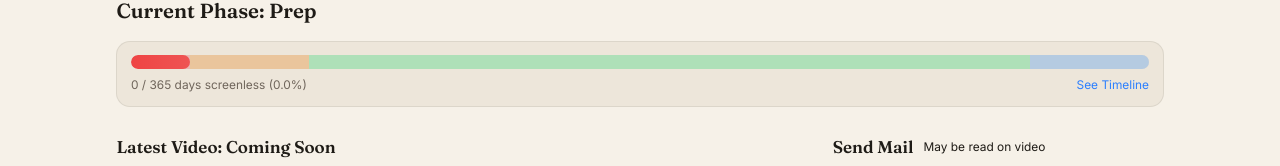
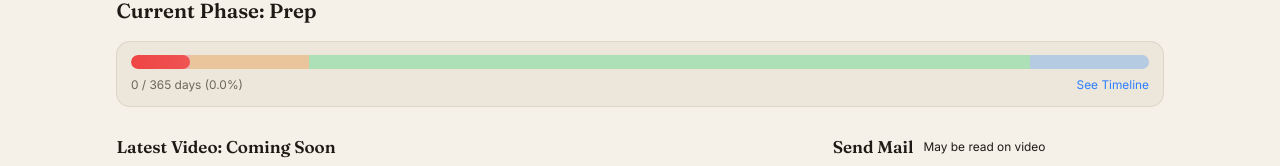
Before and after one commit to dvdaines/year-unplugged-dashboard, a Next.js app: page / in a window 1280 px wide. Shown: the part 181-347 px from the top of the page. Built offline with nearby package versions, Linux system fonts and the light colour scheme.

Commit message:
change screenless days display

```diff
--- a/app/components/progress-bar.tsx
+++ b/app/components/progress-bar.tsx
@@ -269,7 +269,7 @@ export default function ProgressBar({ startDate }: ProgressBarProps) {
 
         <div className="flex justify-between items-center">
           <p className="text-sm text-muted-ink">
-            {daysElapsed} / {screenlessDays} days screenless ({progress.toFixed(1)}%)
+            {daysElapsed} / {screenlessDays} days ({progress.toFixed(1)}%)
           </p>
 
           <button
```
